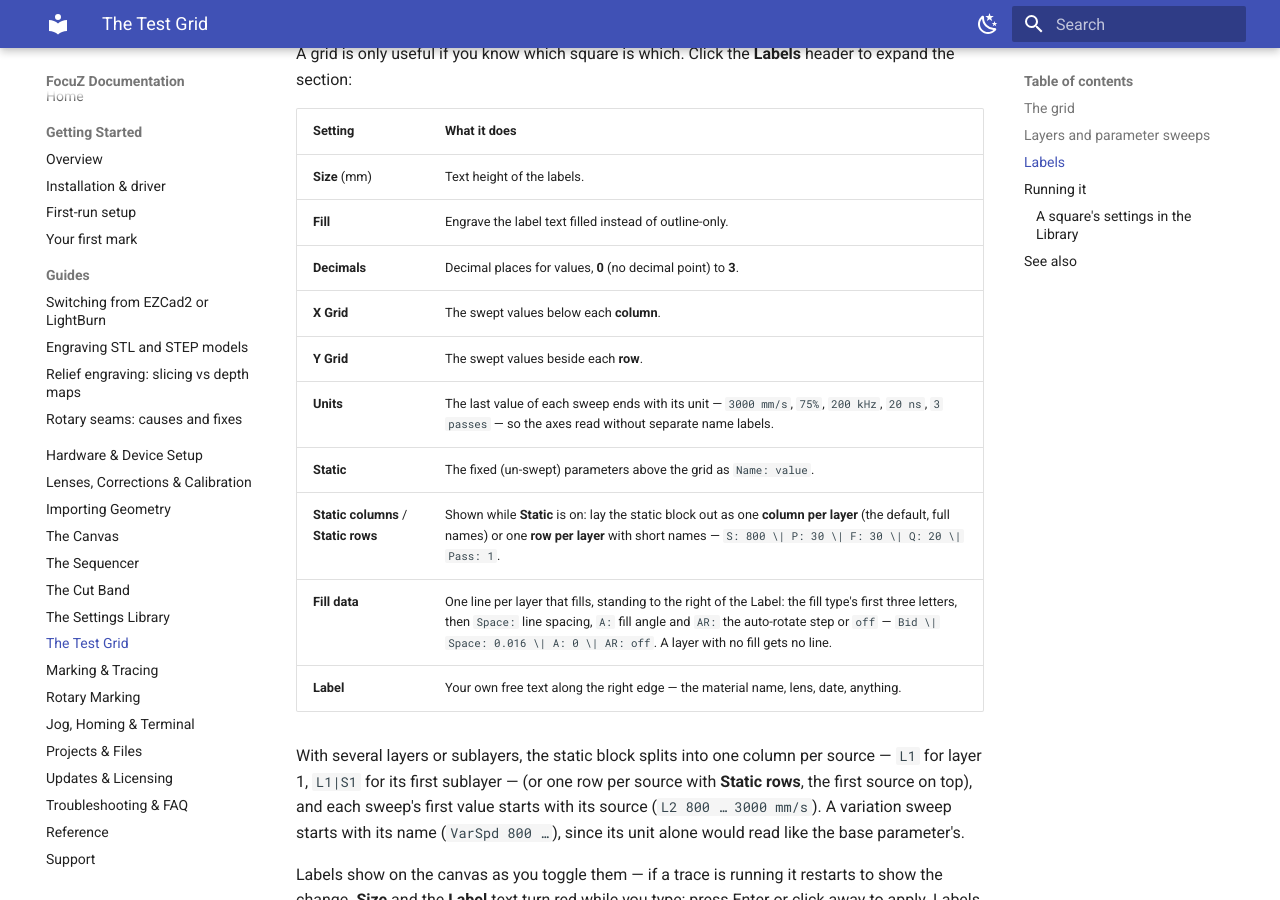
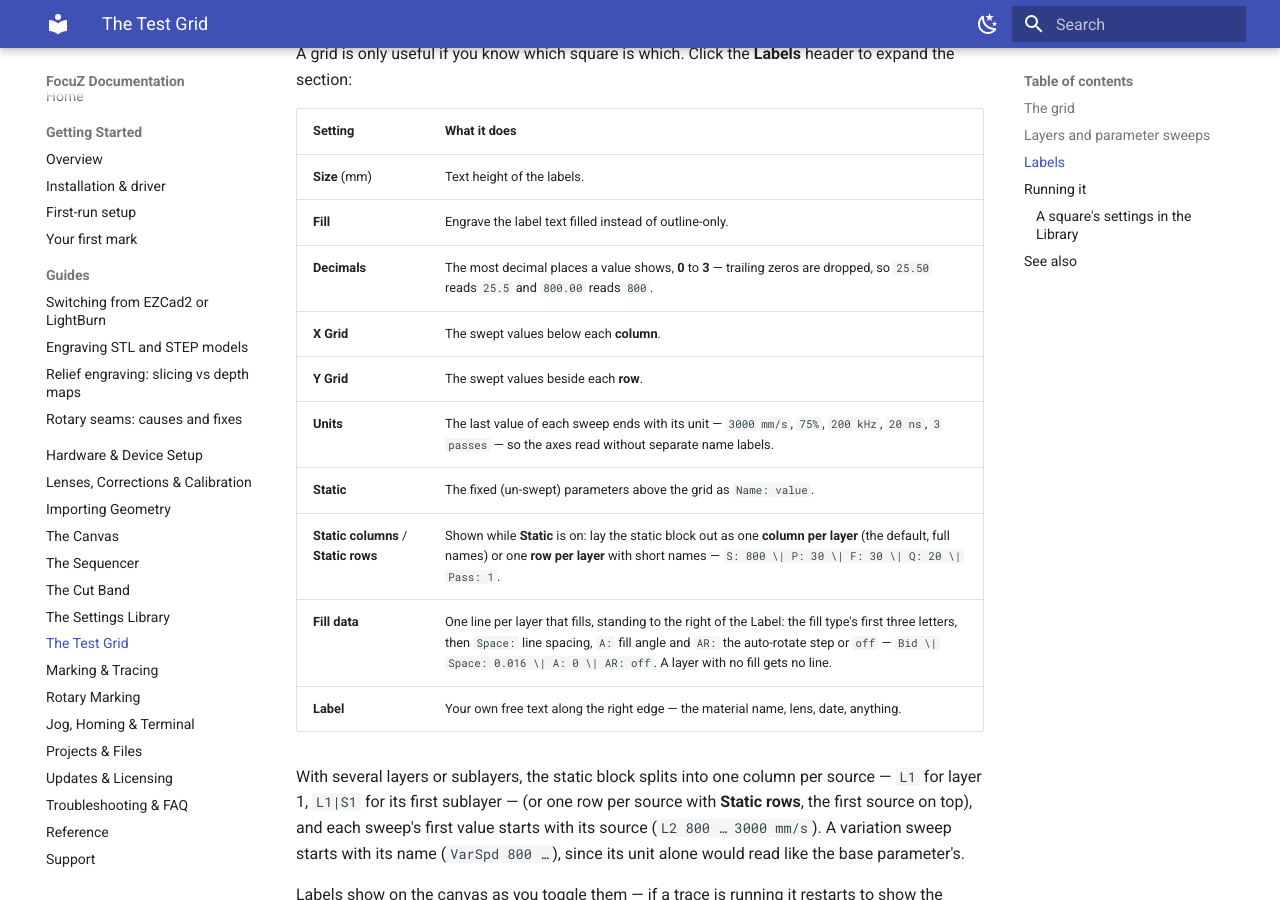
Before and after one commit to Lokahi-Shop/focuz-docs, an MkDocs documentation site: the page built from docs/test-grid.md, in a window 1280 px wide and 900 px high, scrolled down 1758 px. Built offline with MkDocs 1.6.1 and Material for MkDocs 9.7.7, drawn with Linux system fonts in a browser that asks for light colours.

Commit message:
Test Grid: Decimals is a maximum; trailing zeros dropped
Co-Authored-By: Claude Fable 5.1 <noreply@anthropic.com>

```diff
--- a/docs/test-grid.md
+++ b/docs/test-grid.md
@@ -64,7 +64,7 @@ section:
 |---|---|
 | **Size** (mm) | Text height of the labels. |
 | **Fill** | Engrave the label text filled instead of outline-only. |
-| **Decimals** | Decimal places for values, **0** (no decimal point) to **3**. |
+| **Decimals** | The most decimal places a value shows, **0** to **3** — trailing zeros are dropped, so `25.50` reads `25.5` and `800.00` reads `800`. |
 | **X Grid** | The swept values below each **column**. |
 | **Y Grid** | The swept values beside each **row**. |
 | **Units** | The last value of each sweep ends with its unit — `3000 mm/s`, `75%`, `200 kHz`, `20 ns`, `3 passes` — so the axes read without separate name labels. |
```
